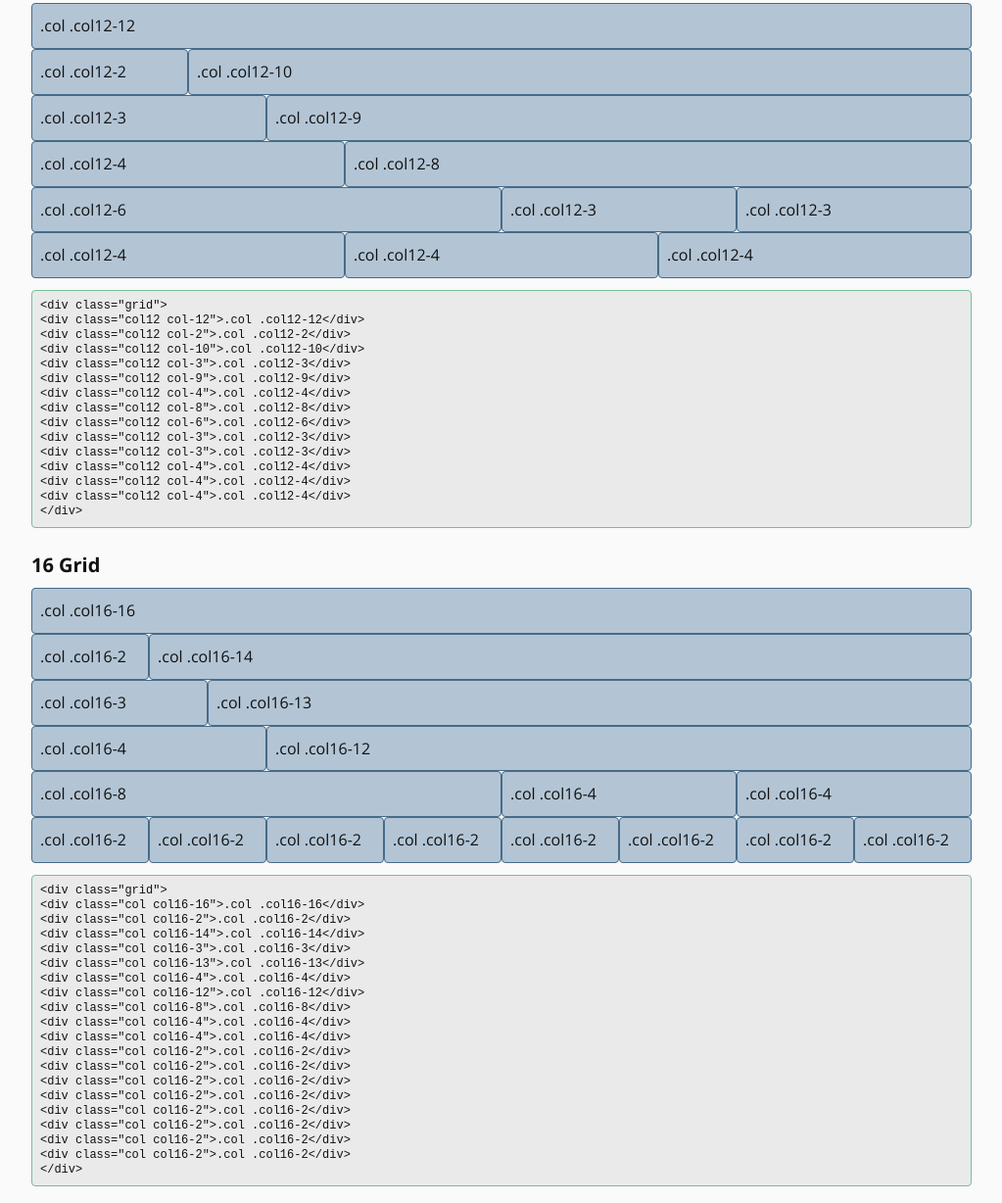
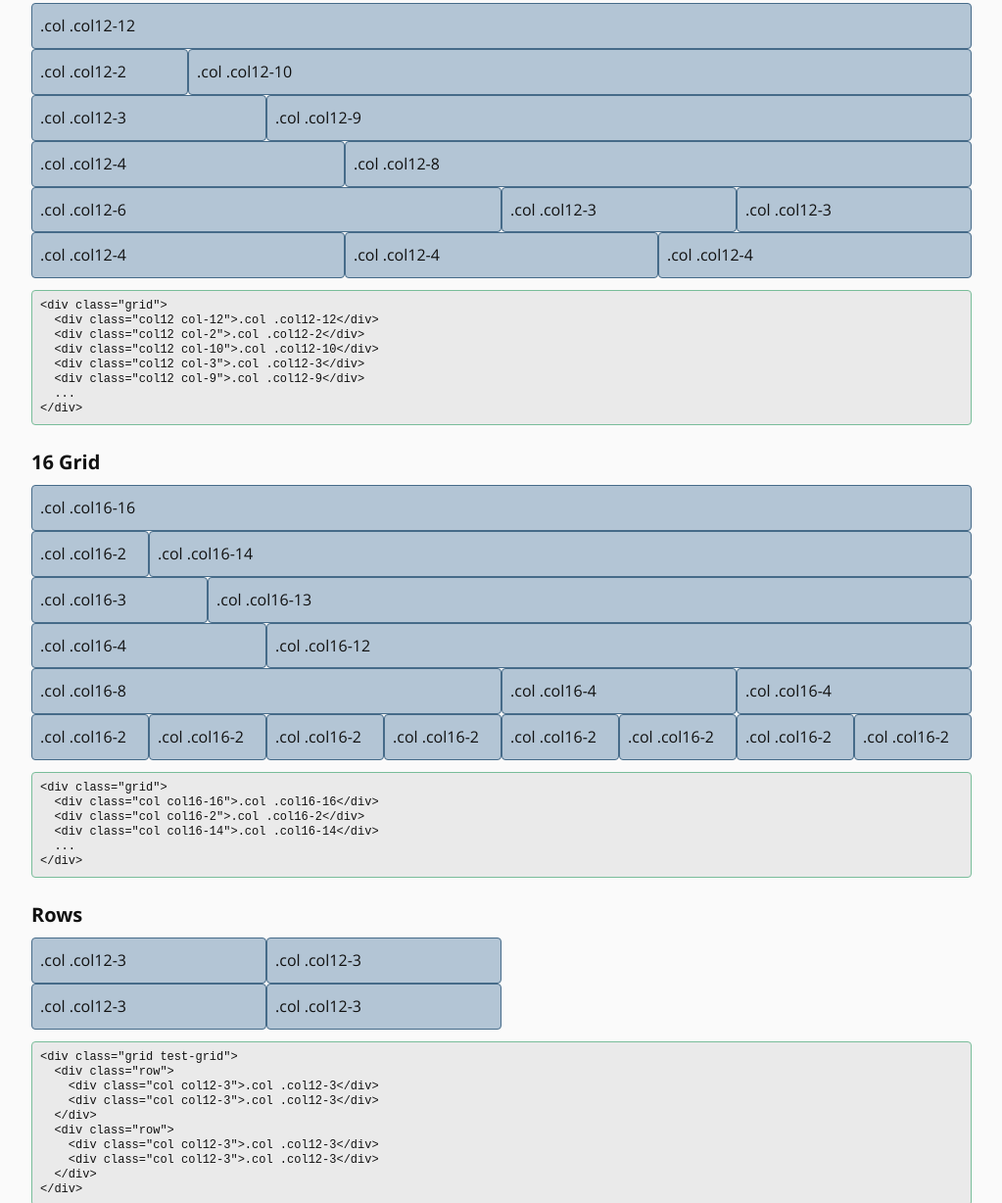
Before and after one commit to bulletcms/bullet-flash, a plain HTML site: page index.html in a window 1280 px wide. Shown: the part 1150-2378 px from the top of the page at 98% size, without its empty margins (128-1151 px from the left). Drawn offline with Linux system fonts and the light colour scheme.

Commit message:
documentation clarification

```diff
--- a/index.html
+++ b/index.html
@@ -78,14 +78,7 @@
   &lt;div class="col12 col-10"&gt;.col .col12-10&lt;/div&gt;
   &lt;div class="col12 col-3"&gt;.col .col12-3&lt;/div&gt;
   &lt;div class="col12 col-9"&gt;.col .col12-9&lt;/div&gt;
-&lt;div class="col12 col-4"&gt;.col .col12-4&lt;/div&gt;
-&lt;div class="col12 col-8"&gt;.col .col12-8&lt;/div&gt;
-&lt;div class="col12 col-6"&gt;.col .col12-6&lt;/div&gt;
-&lt;div class="col12 col-3"&gt;.col .col12-3&lt;/div&gt;
-&lt;div class="col12 col-3"&gt;.col .col12-3&lt;/div&gt;
-&lt;div class="col12 col-4"&gt;.col .col12-4&lt;/div&gt;
-&lt;div class="col12 col-4"&gt;.col .col12-4&lt;/div&gt;
-&lt;div class="col12 col-4"&gt;.col .col12-4&lt;/div&gt;
+  ...
 &lt;/div&gt;</pre>
         <h3>16 Grid</h3>
         <div class="grid test-grid">
@@ -113,21 +106,7 @@
   &lt;div class="col col16-16"&gt;.col .col16-16&lt;/div&gt;
   &lt;div class="col col16-2"&gt;.col .col16-2&lt;/div&gt;
   &lt;div class="col col16-14"&gt;.col .col16-14&lt;/div&gt;
-&lt;div class="col col16-3"&gt;.col .col16-3&lt;/div&gt;
-&lt;div class="col col16-13"&gt;.col .col16-13&lt;/div&gt;
-&lt;div class="col col16-4"&gt;.col .col16-4&lt;/div&gt;
-&lt;div class="col col16-12"&gt;.col .col16-12&lt;/div&gt;
-&lt;div class="col col16-8"&gt;.col .col16-8&lt;/div&gt;
-&lt;div class="col col16-4"&gt;.col .col16-4&lt;/div&gt;
-&lt;div class="col col16-4"&gt;.col .col16-4&lt;/div&gt;
-&lt;div class="col col16-2"&gt;.col .col16-2&lt;/div&gt;
-&lt;div class="col col16-2"&gt;.col .col16-2&lt;/div&gt;
-&lt;div class="col col16-2"&gt;.col .col16-2&lt;/div&gt;
-&lt;div class="col col16-2"&gt;.col .col16-2&lt;/div&gt;
-&lt;div class="col col16-2"&gt;.col .col16-2&lt;/div&gt;
-&lt;div class="col col16-2"&gt;.col .col16-2&lt;/div&gt;
-&lt;div class="col col16-2"&gt;.col .col16-2&lt;/div&gt;
-&lt;div class="col col16-2"&gt;.col .col16-2&lt;/div&gt;
+  ...
 &lt;/div&gt;</pre>
         <h3>Rows</h3>
         <div class="grid test-grid">
```
Lines whose indentation alone changed are shown as unchanged.
